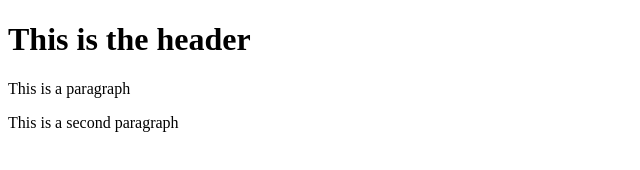
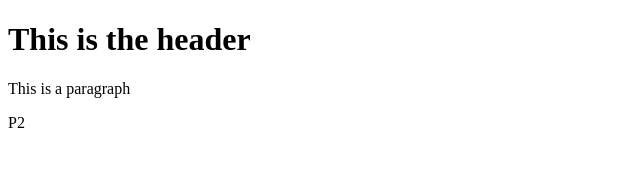
Before and after one commit to BrandRichard333/Test01, a plain HTML site: page index.html in a window 1280 px wide. Shown: the whole page, without its empty margins (0-640 px from the left). Drawn offline with Linux system fonts and the light colour scheme.

Commit message:
commit 3.1

```diff
--- a/index.html
+++ b/index.html
@@ -5,6 +5,6 @@
     <body>
         <h1>This is the header</h1>
         <p>This is a paragraph</p>
-        <p>This is a second paragraph</p>
+        <p>P2</p>
     </body>
 </html>
```
